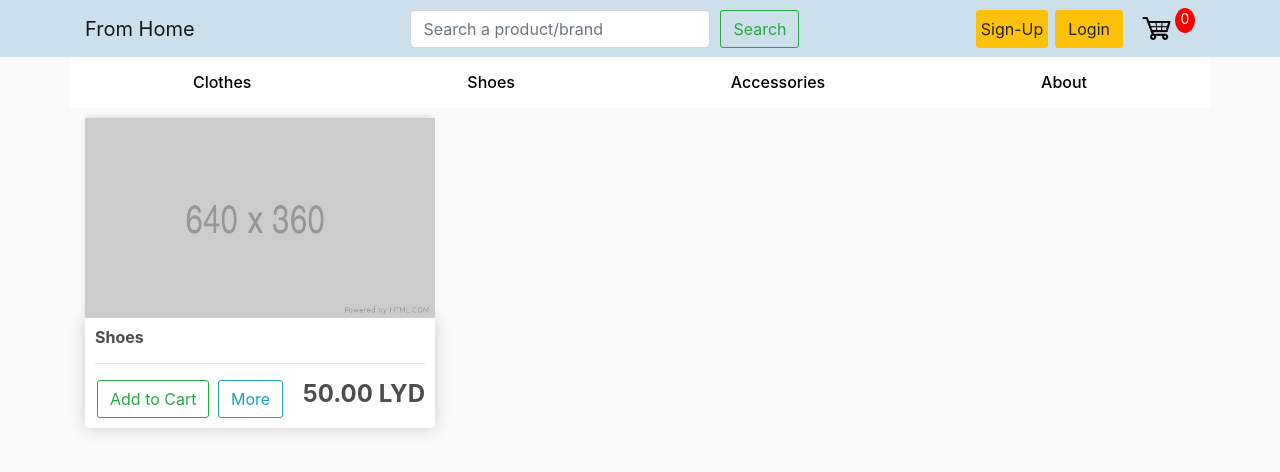
After one commit to AliAljahawi/Ecommerce, a Django app: page /shoes in a window 1280 px wide. The commit adds this page. Shown: the top 472 px of the page. Run offline with Django 3.2, Linux system fonts and the light colour scheme; data comes from the database, SQL or seed files in the repository; both versions use the stored data as it was after the commit; some libraries are stand-ins or nearby versions.

Commit message:
listview by product type

```diff
--- a/Project/store/models.py
+++ b/Project/store/models.py
@@ -24,6 +24,7 @@ class Product(models.Model):
     brand = models.CharField(max_length=200, null=True)
     size = models.CharField(max_length=200, null=True)
     featured = models.BooleanField(default=False)
+    category = models.CharField(max_length=200, null=True)
 
     def __str__(self):
         return self.title
--- a/Project/store/templates/store/base.html
+++ b/Project/store/templates/store/base.html
@@ -39,13 +39,13 @@
         <div class="container" style="background-color: #ffffff;">
             <div class="d-flex justify-content-around" >
                  <div class="p-2 bd-highlight">
-                     <a class="nav-link mb-0 h6" style="color: #000000;" href="{% url 'listview' %}">Clothes<span class="sr-only">(current)</span></a>
+                     <a class="nav-link mb-0 h6" style="color: #000000;" href="{% url 'category' 'clothes' %}">Clothes<span class="sr-only">(current)</span></a>
                  </div>
                 <div class="p-2 bd-highlight">
-                     <a class="nav-link mb-0 h6" style="color: #000000;" href="#">Shoes<span class="sr-only">(current)</span></a>
+                     <a class="nav-link mb-0 h6" style="color: #000000;" href="{% url 'category' 'shoes' %}">Shoes<span class="sr-only">(current)</span></a>
                 </div>
                 <div class="p-2 bd-highlight">
-                    <a class="nav-link mb-0 h6" style="color: #000000;" href="#">Accessories<span class="sr-only">(current)</span></a>
+                    <a class="nav-link mb-0 h6" style="color: #000000;" href="{% url 'category' 'accessories' %}">Accessories<span class="sr-only">(current)</span></a>
                 </div>
                 <div class="p-2 bd-highlight">
                     <a class="nav-link mb-0 h6" style="color: #000000;" href="#">About<span class="sr-only">(current)</span></a>
--- /dev/null
+++ b/Project/store/templates/store/category.html
@@ -0,0 +1,23 @@
+{% extends 'store/base.html' %}
+{% load static %}
+{% block content %}
+<div class="row">
+{% for product in products %}
+
+     <div class="col-lg-4">
+        <img class="thumbnail" src="{% static 'images/placeholder.png' %}">
+        <div class="box-element product">
+            <h6><strong>{{product.title}}</strong></h6>
+            <hr>
+
+            <button  class="btn btn-outline-success add-btn">Add to Cart</button>
+            <a class="btn btn-outline-info" href="{% url 'detailview' product.id %}">More</a>
+            <h4 style="float: right;"><strong>{{product.price}} LYD</strong></h4>
+
+        </div>
+    </div>
+
+{% endfor %}
+</div>
+
+{% endblock %}
--- a/Project/store/templates/store/home.html
+++ b/Project/store/templates/store/home.html
@@ -1,5 +1,6 @@
 {% extends 'store/base.html' %}
 {% load static %}
+
 {% block content %}
 <div id="carouselExampleIndicators" class="carousel slide" data-ride="carousel">
     <ol class="carousel-indicators">
--- a/Project/store/urls.py
+++ b/Project/store/urls.py
@@ -7,4 +7,5 @@ urlpatterns = [
     path('cart/', views.cart, name="cart"),
     path('checkout/', views.checkout, name="checkout"),
     path('<int:product_id>', views.detailview, name="detailview"),
+    path('<str:category_name>', views.category, name="category"),
 ]
--- a/Project/store/views.py
+++ b/Project/store/views.py
@@ -54,3 +54,10 @@ def checkout(request):
         'order': order,
     }
     return render(request, 'store/checkout.html', context)
+
+def category(request, category_name):
+    products = Product.objects.filter(category=category_name)
+    context = {
+        'products': products,
+    }
+    return render(request, 'store/category.html', context)
```
Also changed, not shown: Project/db.sqlite3, Project/store/migrations/0007_product_category.py (added).
